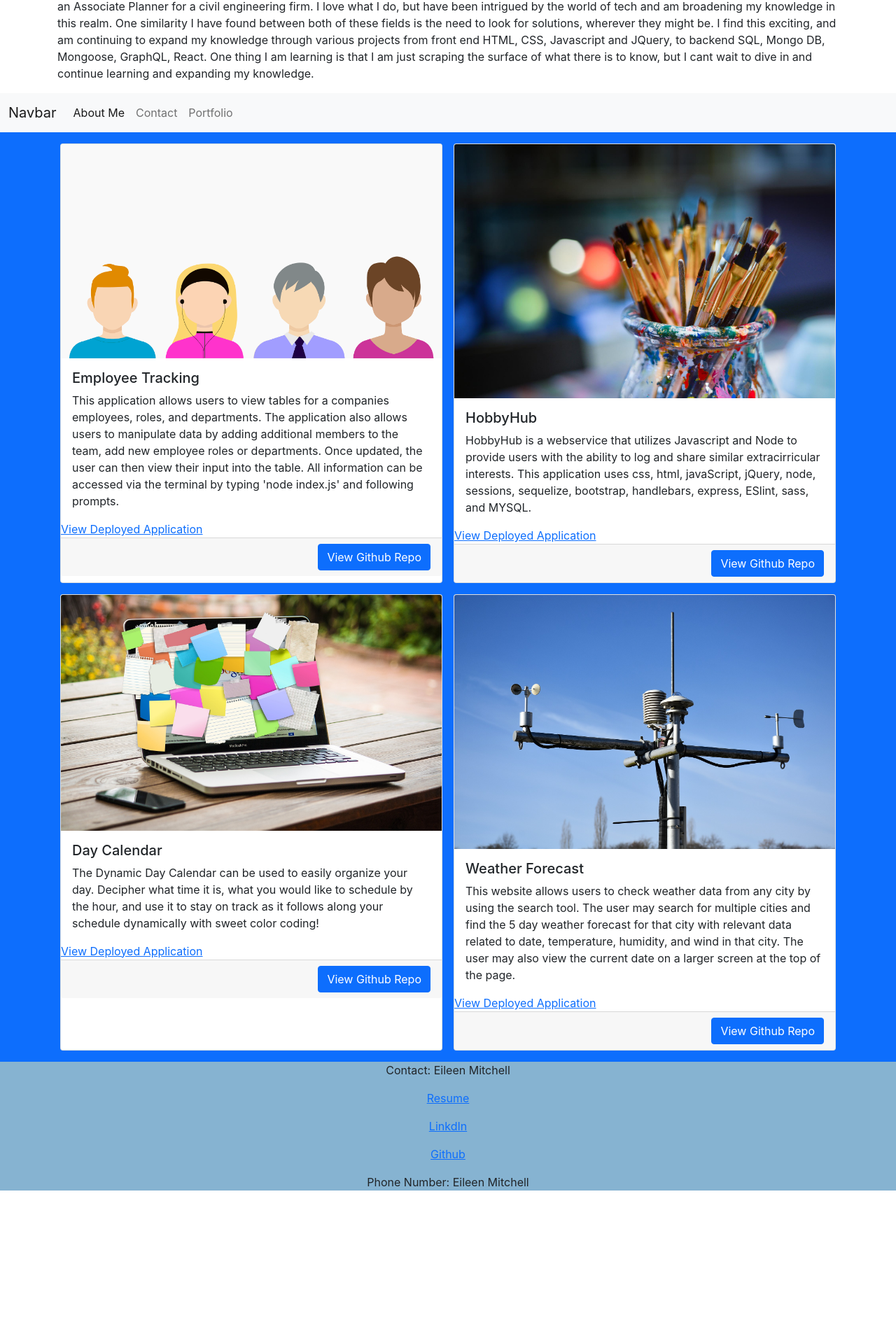
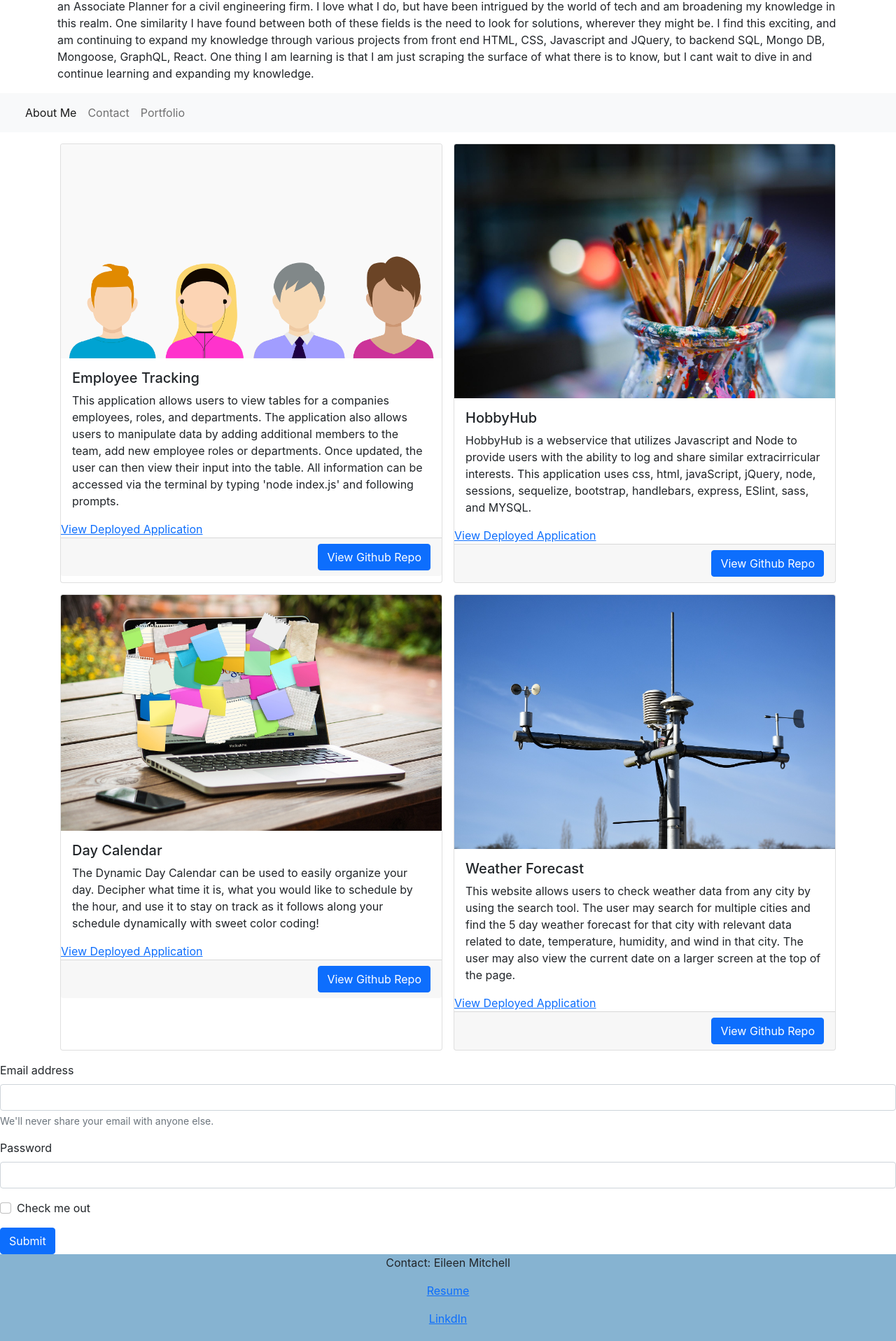
Before and after one commit to eileenhlmitchell19/Portfolio-for-React, a React (Create React App) app: page / in a window 1280 px wide. Shown: the part 414-2330 px from the top of the page at 70% size. Before the commit the page ends 2131 px from the top, so only its background shows below. Built offline with nearby package versions, Linux system fonts and the light colour scheme; the HTML template or start-up script is replaced by a standard one.

Commit message:
changes to add text and email contact form at bottom

```diff
--- a/src/App.js
+++ b/src/App.js
@@ -3,13 +3,14 @@
 import Navbar from './components/MainBio';
 import PortfolioGrid from './components/PortfolioGrid';
 import Footer from './components/Footer';
-
+import ContactBar from './components/ContactBar';
 
 function App() {
 
-  const [ view, setView ] = useState(() => {
-    console.log(document.location.hash)
-  return document.location.hash.slice(1);
+  const [ view, setView ] = useState((element) => {
+    console.log('element', element)
+    //console.log(document.location.hash)
+    //return document.location.hash.slice(1);
   });
 
   console.log('view', view)
@@ -23,6 +24,7 @@
 
       <MainBio />
       <PortfolioGrid />
+      <ContactBar />
       <Footer />
     </>
   );
--- /dev/null
+++ b/src/components/ContactBar.js
@@ -0,0 +1,27 @@
+import React from "react";
+// import './style/ContactBar.css'
+// import Form from 'react-bootstrap/Form'
+
+function ContactBar({ view, setView }) {
+    return (
+        <form>
+            <div className="mb-3">
+                <label for="exampleInputEmail1" className="form-label">Email address</label>
+                <input type="email" className="form-control" id="exampleInputEmail1" aria-describedby="emailHelp" required={true}/>
+                <div id="emailHelp" className="form-text">We'll never share your email with anyone else.</div>
+            </div>
+            <div className="mb-3">
+                <label for="exampleInputPassword1" className="form-label">Password</label>
+                <input type="password" className="form-control" id="exampleInputPassword1" required={true}/>
+            </div>
+            <div className="mb-3 form-check">
+                <input type="checkbox" className="form-check-input" id="exampleCheck1" required={true}/>
+                <label className="form-check-label" for="exampleCheck1">Check me out</label>
+            </div>
+            <button type="submit" className="btn btn-primary">Submit</button>
+            </form>
+    );
+}
+
+
+export default ContactBar;
--- a/src/components/Navbar.js
+++ b/src/components/Navbar.js
@@ -5,7 +5,6 @@
     <nav className="navbar navbar-expand-lg navbar-light bg-light">
       <div className="container-fluid">
         <a className="navbar-brand" href="/">
-          Navbar
         </a>
         <button
           className="navbar-toggler"
@@ -23,7 +22,7 @@
             <a onClick= {() => setView('bio')} className="nav-link active" aria-current="page" href="/bio">
               About Me
             </a>
-            <a className="nav-link" href="#aboutme">
+            <a onClick= {() => setView('contact')} className="nav-link"  href="/contact">
               Contact
             </a>
             <a onClick= {() => setView('portfolio')} className="nav-link" href="/portfolio">
--- a/src/components/PortfolioGrid.js
+++ b/src/components/PortfolioGrid.js
@@ -27,7 +27,7 @@
 
 const PortfolioGrid = () => {
     return (
-        <section className="bg-primary">
+        <section>
             <div className="container p-3">
                 <div className="row g-3">
                     {portfolioItems.map(({ id, title, url, github,image, description, calendarImage }) => (
```
